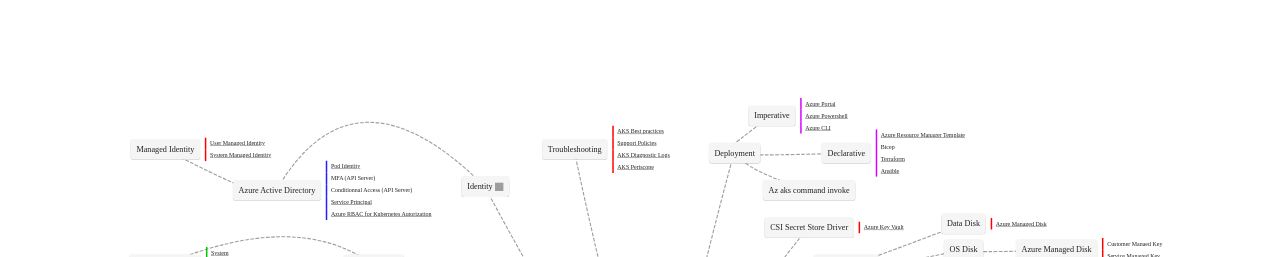
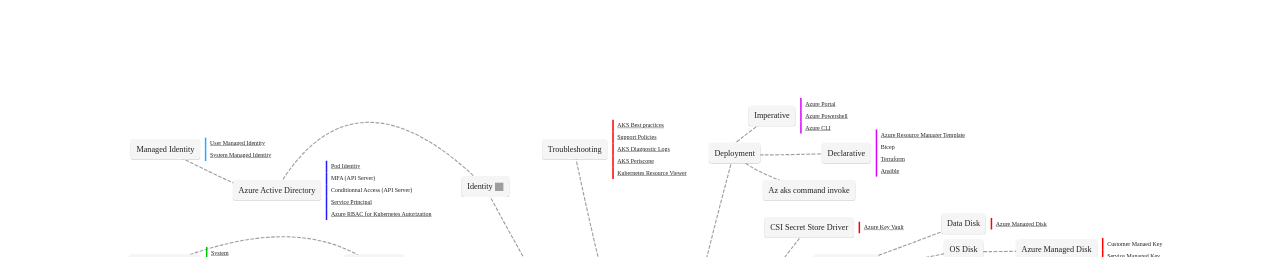
Before and after one commit to thomasrannou/mindmap-aks, a Vue app: page / in a window 1280 px wide. Shown: the top 257 px of the page. Built offline with nearby package versions, Linux system fonts and the light colour scheme; grey boxes are pictures that could not be loaded.

Commit message:
Correctif sur un lien

```diff
--- a/src/map.js
+++ b/src/map.js
@@ -72,6 +72,16 @@
         'nodes': [],
         'category': 'reddit',
         'color': 'rgba(255, 0, 0, 1.0)'
+      },
+      {
+        'text': 'Kubernetes Resource Viewer',
+        'note': 'A',
+        'url': 'https://docs.microsoft.com/en-us/azure/aks/kubernetes-portal',
+        'fx': 475,
+        'fy': -625,
+        'nodes': [],
+        'category': 'reddit',
+        'color': 'rgba(255, 0, 0, 1.0)'
       }],
       'category': 'reddit'
     },
@@ -89,7 +99,7 @@
         'fy': -625,
         'nodes': [],
         'category': 'reddit',
-        'color': 'rgba(255, 0, 0, 1.0)'
+        'color': 'rgba(36, 170, 255, 1.0)'
       },
       {
         'text': 'System Managed Identity',
@@ -99,7 +109,7 @@
         'fy': -625,
         'nodes': [],
         'category': 'reddit',
-        'color': 'rgba(255, 0, 0, 1.0)'
+        'color': 'rgba(36, 170, 255, 1.0)'
       }],
       'category': 'reddit'
     },
```
